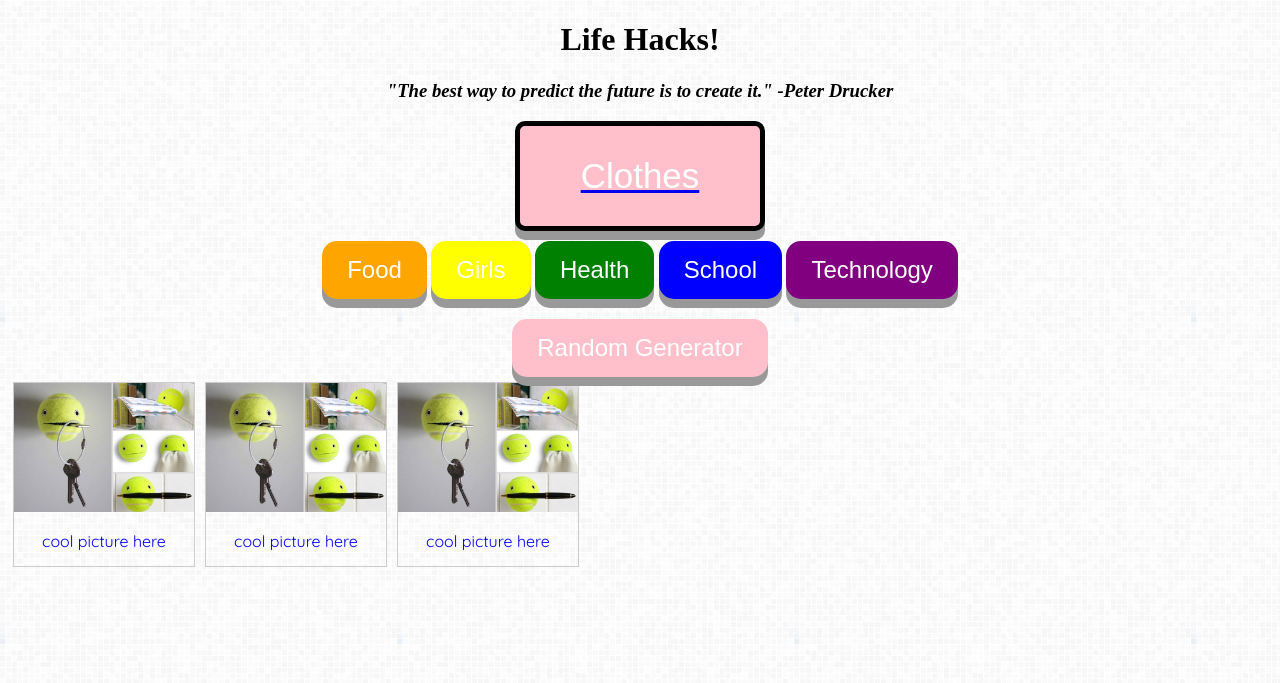
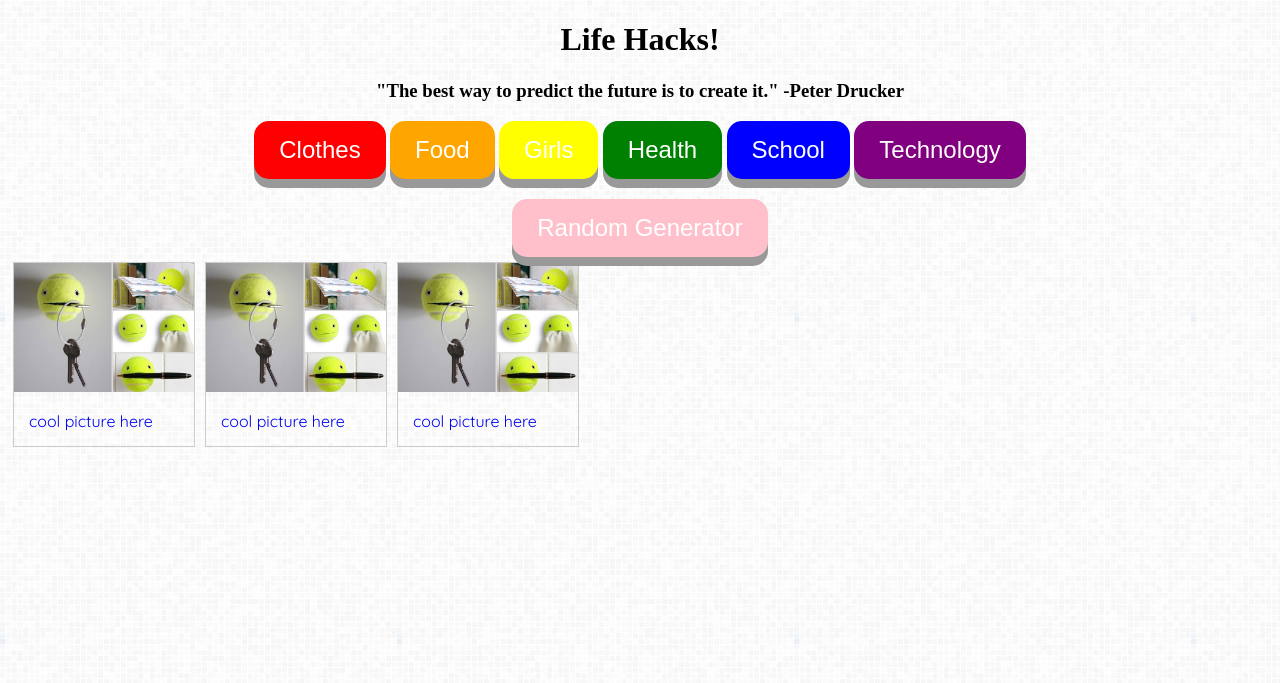
Before and after one commit to EvaPiernas/TeamLifeHacks, a PHP site: page /lifehackshome.html in a window 1280 px wide. Shown: the top 683 px of the page. Run offline with PHP 8.4, Linux system fonts and the light colour scheme; some web fonts are replaced.

Commit message:
comments!!!

```diff
--- a/css.css
+++ b/css.css
@@ -1,22 +1,26 @@
-/*homepage quote*/
+homepage quote*/
 h3.italic {
 	font-style: italic;
 }
 
-/**/
+/*body text font and background image*/
 body{
 	background-image: url("whitebg.png");
 	font-family: 'Quicksand', cursive;
 }
 
+/*life hacks lists font size*/
 li {
 	font-size: 120%;
 }
+
+/*heading font*/
 h1, h2, h3{
 	font-family: 'Aref Ruqaa', serif;
 	text-align:center;
 }
 
+/*button press animation*/
 button{
 	border: none;
 	display: inline-block;
@@ -32,6 +36,7 @@ button{
 	box-shadow: 0 9px #999;
 }
 
+/*button colors*/
 #b1{
 	background-color: red;
 }
@@ -64,10 +69,8 @@ button{
 #b8{
 	background-color: yellow;
 }
-button:hover {
-	background-color: #3e8e41
-}
 
+/*button hover animation*/
 button:active {
   background-color: #3e8e41;
   box-shadow: 0 5px #666;
@@ -76,6 +79,7 @@ button:active {
 
 
 /*this is for the home menu pictures */
+/*div for the images*/
 div.img {
     margin: 5px;
     border: 1px solid #ccc;
@@ -83,72 +87,19 @@ div.img {
     width: 180px;
 }
 
+/*border darken when hover*/
 div.img:hover {
     border: 1px solid #777;
 }
 
+/*image div size*/
 div.img img {
     width: 100%;
     height: auto;
 }
 
+/*description div size*/
 div.desc {
     padding: 15px;
-    text-align: center;
+    text-align: left;
 }
-
-
-#b1 {
-  display: block;
-  border-radius: 10px;
-  background-color: pink;
-  border: 5px solid black;
-  color: White;
-  text-align: center;
-  font-size: 35px;
-  padding: 30px;
-  width: 250px;
-  transition: all 0.5s;
-  cursor: wait;
-  margin: 10px;
-}
-
-#b1 span {
-  cursor: crosshair;
-  display: inline-block;
-  position: relative;
-  transition: 1s;
-}
-
-#b1 span:after {
-  content: ':)';
-  position: absolute;
-  opacity: .1;
-  top: 0;
-  right: -25px;
-  transition: 1s;
-}
-
-#b1:hover span {
-  padding-right: 25px;
-}
-
-
-#b1:hover span:after {
-  opacity: .5;
-  right: 5;
-}
-
-/*this is for the pictures on the menu*/
-div.img:hover {
-    border: 1px solid #777;
-}
-
-div.img img {
-    width: 100%;
-    height: auto;
-}
-
-div.desc {
-    padding: 15px;
-    text-align: center;
```
